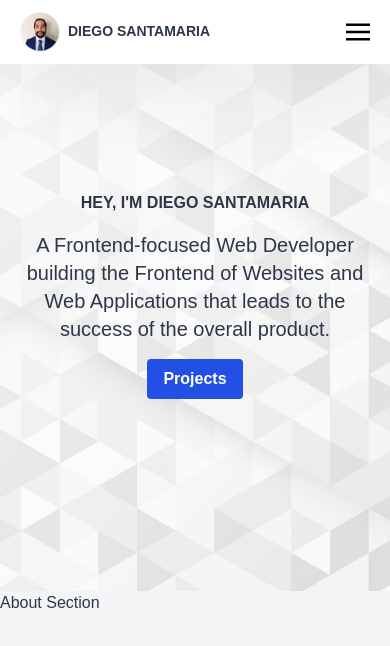
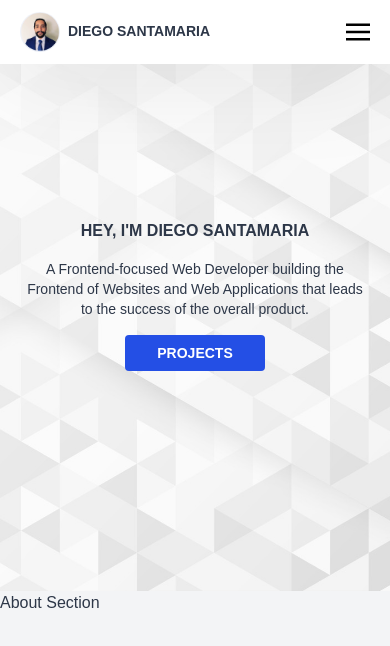
Before and after one commit to SantamariaCodes/basic-portfolio-website, a React (Create React App) app: page / in a window 390 px wide. Shown: the top 646 px of the page. Built offline with nearby package versions, Linux system fonts and the light colour scheme.

Commit message:
feat(home): improved text responsiveness

```diff
--- a/src/components/Buttons/ProjectsButton.tsx
+++ b/src/components/Buttons/ProjectsButton.tsx
@@ -11,7 +11,7 @@ const ProjectsButton: React.FC<ProjectsButtonProps> = ({ onClick }) => {
   return (
     <button
       onClick={onClick}
-      className="bg-deepBlue hover:bg-lessDeepBlue text-white  font-bold py-2 px-4 rounded"
+      className="bg-deepBlue hover:bg-lessDeepBlue 420px:text-base text-sm sm:text-lg lg:text-xl  text-white  font-extrabold px-8 py-2  md:py-3 md:px-14 rounded"
     >
       {t("projects")}
     </button>
--- a/src/components/Home.tsx
+++ b/src/components/Home.tsx
@@ -20,7 +20,7 @@ const Home: React.ForwardRefRenderFunction<HTMLDivElement, HomeProps> = (
   return (
     <div
       ref={homeRef}
-      className="section flex flex-col  items-center justify-center relative h-[70vh] sm:h-screen"
+      className="section flex flex-col sm:p-10 md:p-16 items-center justify-center relative h-[70vh] sm:h-screen"
       style={{
         backgroundImage: 'url("/resources/img/bg-home.jpeg")',
         backgroundSize: "cover",
@@ -28,13 +28,13 @@ const Home: React.ForwardRefRenderFunction<HTMLDivElement, HomeProps> = (
       }}
     >
       <div className=" flex flex-col items-center gap-4 p-5 sm:p-5 max-w-4xl   ">
-        <h1 className=" md:text-5xl   text-center relative  font-extrabold">
+        <h1 className=" 420px:text-xl  sm:text-3xl md:text-4xl lg:text-5xl   text-center relative  font-extrabold">
           {t("title")}
         </h1>
-        <p className="text-xl text-center  ">{t("description")}</p>
+        <p className="text-sm md:text-xl text-center  ">{t("description")}</p>
         <ProjectsButton onClick={scrollToProjects} />
       </div>
-      <div className="absolute left-0 transform  hidden md:block">
+      <div className="absolute left-0 transform  hidden lg:block">
         <SocialIcons />
       </div>
     </div>
--- a/src/locales/en/projectButton.json
+++ b/src/locales/en/projectButton.json
@@ -1,3 +1,3 @@
 {
-    "projects": "Projects"
+    "projects": "PROJECTS"
   }
--- a/src/locales/es/projectButton.json
+++ b/src/locales/es/projectButton.json
@@ -1,3 +1,3 @@
 {
-    "projects": "Proyectos"
+    "projects": "PROYECTOS"
   }
--- a/tailwind.config.js
+++ b/tailwind.config.js
@@ -15,6 +15,9 @@ module.exports = {
         deepBlue: "rgba(36, 79, 229, 1)",
         lessDeepBlue: "rgba(20, 50, 160, 1)",
       },
+      screens: {
+        "420px": "420px",
+      },
     },
   },
   variants: {
```
